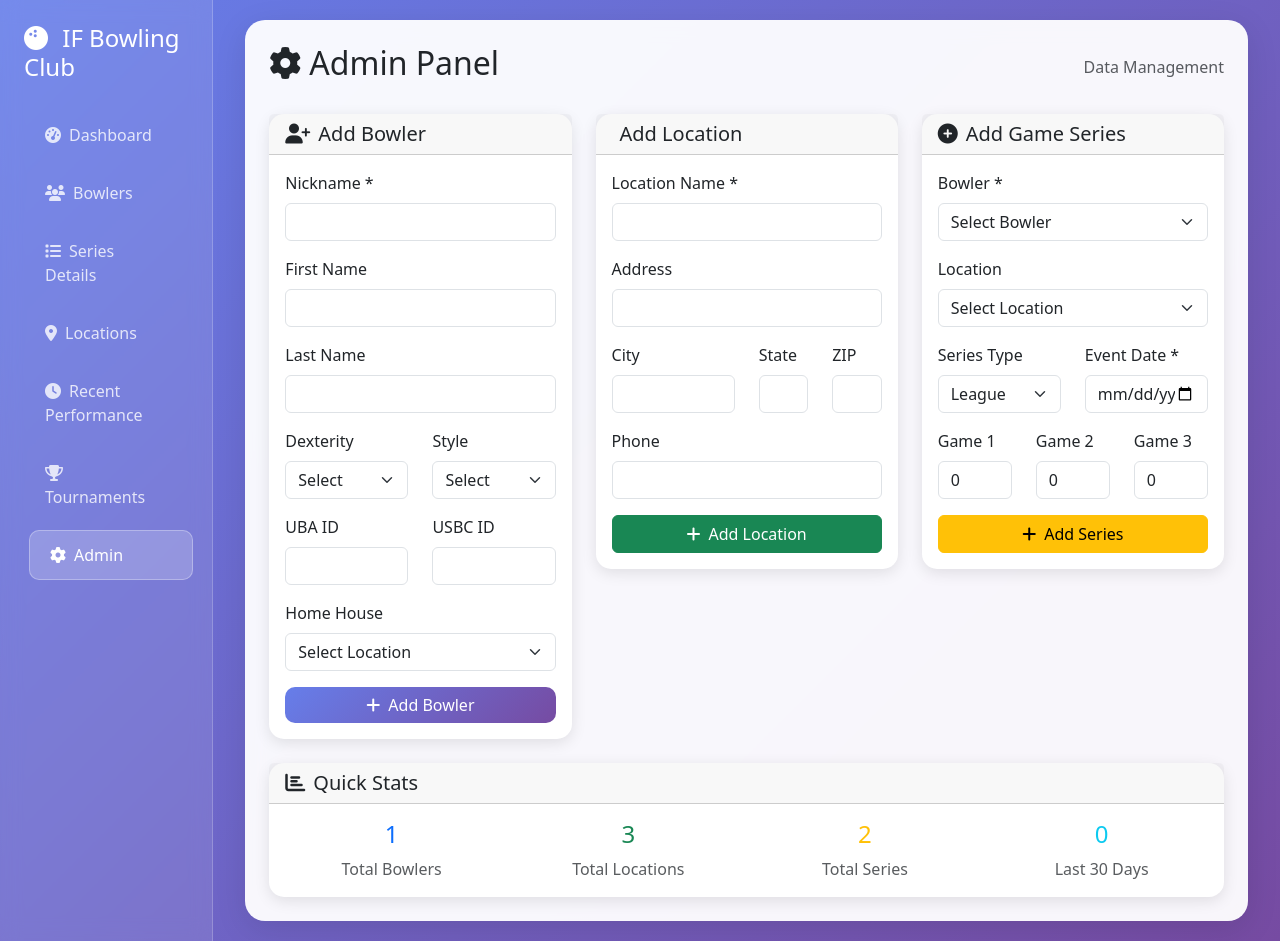
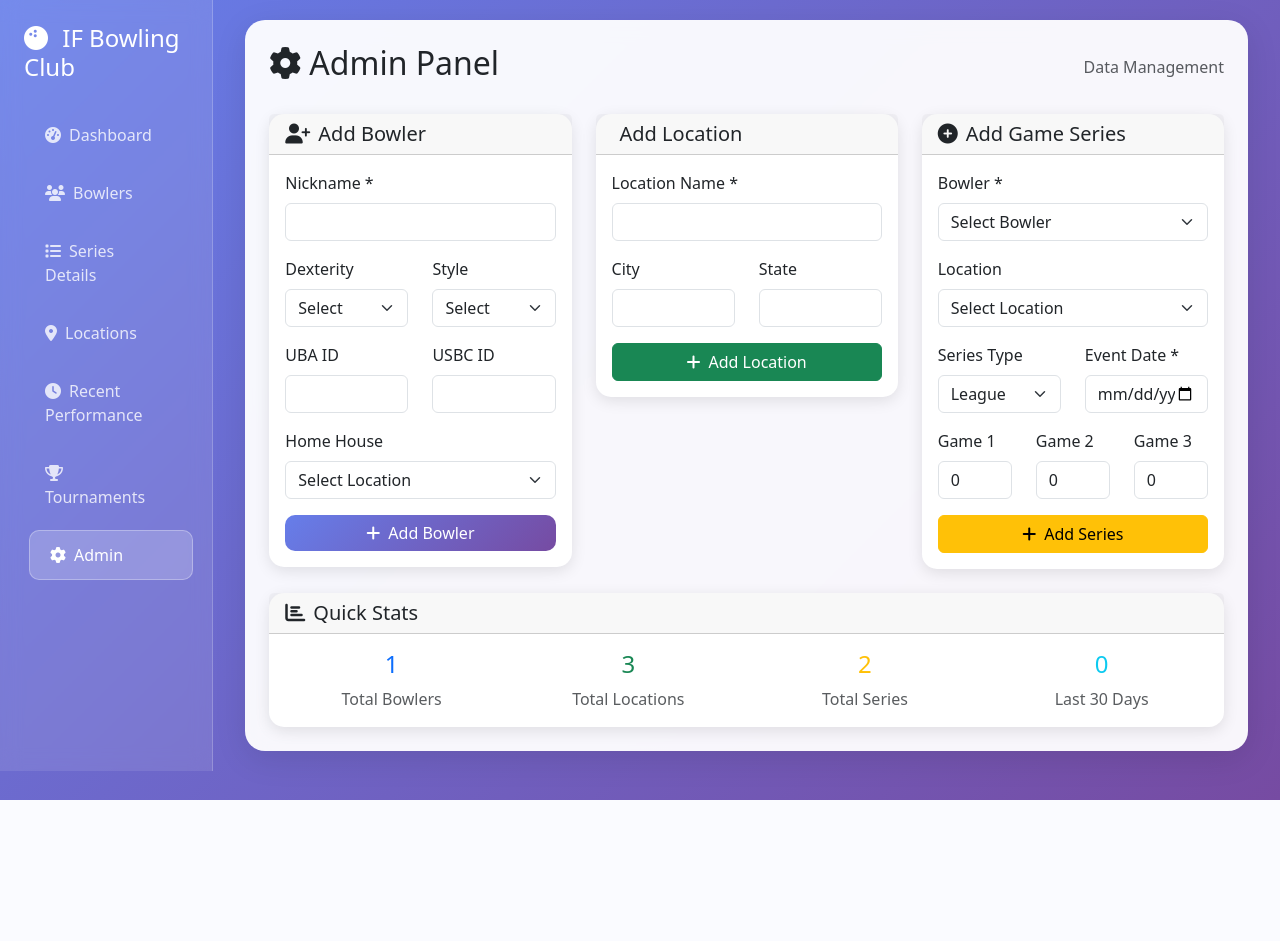
Before and after one commit to itopsa/if-lab, a PHP site: page /index.php?page=admin in a window 1280 px wide. After the commit the page ends 800 px from the top, so only its background shows below. Run offline with PHP 8.4, Linux system fonts and the light colour scheme; data comes from the database, SQL or seed files in the repository; some libraries are stand-ins or nearby versions.

```diff
--- a/web/pages/admin.php
+++ b/web/pages/admin.php
@@ -11,8 +11,6 @@ try {
     // Add Bowler
     if (isset($_POST['add_bowler'])) {
         $nickname = trim($_POST['nickname']);
-        $first_name = trim($_POST['first_name']);
-        $last_name = trim($_POST['last_name']);
         $dexterity = $_POST['dexterity'];
         $style = $_POST['style'];
         $uba_id = trim($_POST['uba_id']);
@@ -23,10 +21,10 @@ try {
             $error = "Nickname is required";
         } else {
             $stmt = $pdo->prepare("
-                INSERT INTO bowlers (nickname, first_name, last_name, dexterity, style, uba_id, usbc_id, home_house_id)
-                VALUES (?, ?, ?, ?, ?, ?, ?, ?)
+                INSERT INTO bowlers (nickname, dexterity, style, uba_id, usbc_id, home_house_id)
+                VALUES (?, ?, ?, ?, ?, ?)
             ");
-            $stmt->execute([$nickname, $first_name, $last_name, $dexterity, $style, $uba_id, $usbc_id, $home_house_id]);
+            $stmt->execute([$nickname, $dexterity, $style, $uba_id, $usbc_id, $home_house_id]);
             $message = "Bowler '$nickname' added successfully!";
         }
     }
@@ -34,20 +32,17 @@ try {
     // Add Location
     if (isset($_POST['add_location'])) {
         $name = trim($_POST['location_name']);
-        $address = trim($_POST['address']);
         $city = trim($_POST['city']);
         $state = trim($_POST['state']);
-        $zip_code = trim($_POST['zip_code']);
-        $phone = trim($_POST['phone']);
 
         if (empty($name)) {
             $error = "Location name is required";
         } else {
             $stmt = $pdo->prepare("
-                INSERT INTO locations (name, address, city, state, zip_code, phone)
-                VALUES (?, ?, ?, ?, ?, ?)
+                INSERT INTO locations (name, city, state)
+                VALUES (?, ?, ?)
             ");
-            $stmt->execute([$name, $address, $city, $state, $zip_code, $phone]);
+            $stmt->execute([$name, $city, $state]);
             $message = "Location '$name' added successfully!";
         }
     }
@@ -121,14 +116,6 @@ try {
                         <label for="nickname" class="form-label">Nickname *</label>
                         <input type="text" name="nickname" id="nickname" class="form-control" required>
                     </div>
-                    <div class="mb-3">
-                        <label for="first_name" class="form-label">First Name</label>
-                        <input type="text" name="first_name" id="first_name" class="form-control">
-                    </div>
-                    <div class="mb-3">
-                        <label for="last_name" class="form-label">Last Name</label>
-                        <input type="text" name="last_name" id="last_name" class="form-control">
-                    </div>
                     <div class="row">
                         <div class="col-md-6">
                             <div class="mb-3">
@@ -145,9 +132,8 @@ try {
                                 <label for="style" class="form-label">Style</label>
                                 <select name="style" id="style" class="form-select">
                                     <option value="">Select</option>
-                                    <option value="Conventional">Conventional</option>
-                                    <option value="Fingertip">Fingertip</option>
-                                    <option value="Two-Handed">Two-Handed</option>
+                                    <option value="1 Handed">1 Handed</option>
+                                    <option value="2 Handed">2 Handed</option>
                                 </select>
                             </div>
                         </div>
@@ -197,10 +183,6 @@ try {
                         <label for="location_name" class="form-label">Location Name *</label>
                         <input type="text" name="location_name" id="location_name" class="form-control" required>
                     </div>
-                    <div class="mb-3">
-                        <label for="address" class="form-label">Address</label>
-                        <input type="text" name="address" id="address" class="form-control">
-                    </div>
                     <div class="row">
                         <div class="col-md-6">
                             <div class="mb-3">
@@ -208,22 +190,12 @@ try {
                                 <input type="text" name="city" id="city" class="form-control">
                             </div>
                         </div>
-                        <div class="col-md-3">
+                        <div class="col-md-6">
                             <div class="mb-3">
                                 <label for="state" class="form-label">State</label>
                                 <input type="text" name="state" id="state" class="form-control" maxlength="2">
                             </div>
                         </div>
-                        <div class="col-md-3">
-                            <div class="mb-3">
-                                <label for="zip_code" class="form-label">ZIP</label>
-                                <input type="text" name="zip_code" id="zip_code" class="form-control" maxlength="10">
-                            </div>
-                        </div>
-                    </div>
-                    <div class="mb-3">
-                        <label for="phone" class="form-label">Phone</label>
-                        <input type="tel" name="phone" id="phone" class="form-control">
                     </div>
                     <button type="submit" name="add_location" class="btn btn-success w-100">
                         <i class="fas fa-plus me-2"></i>Add Location
```
